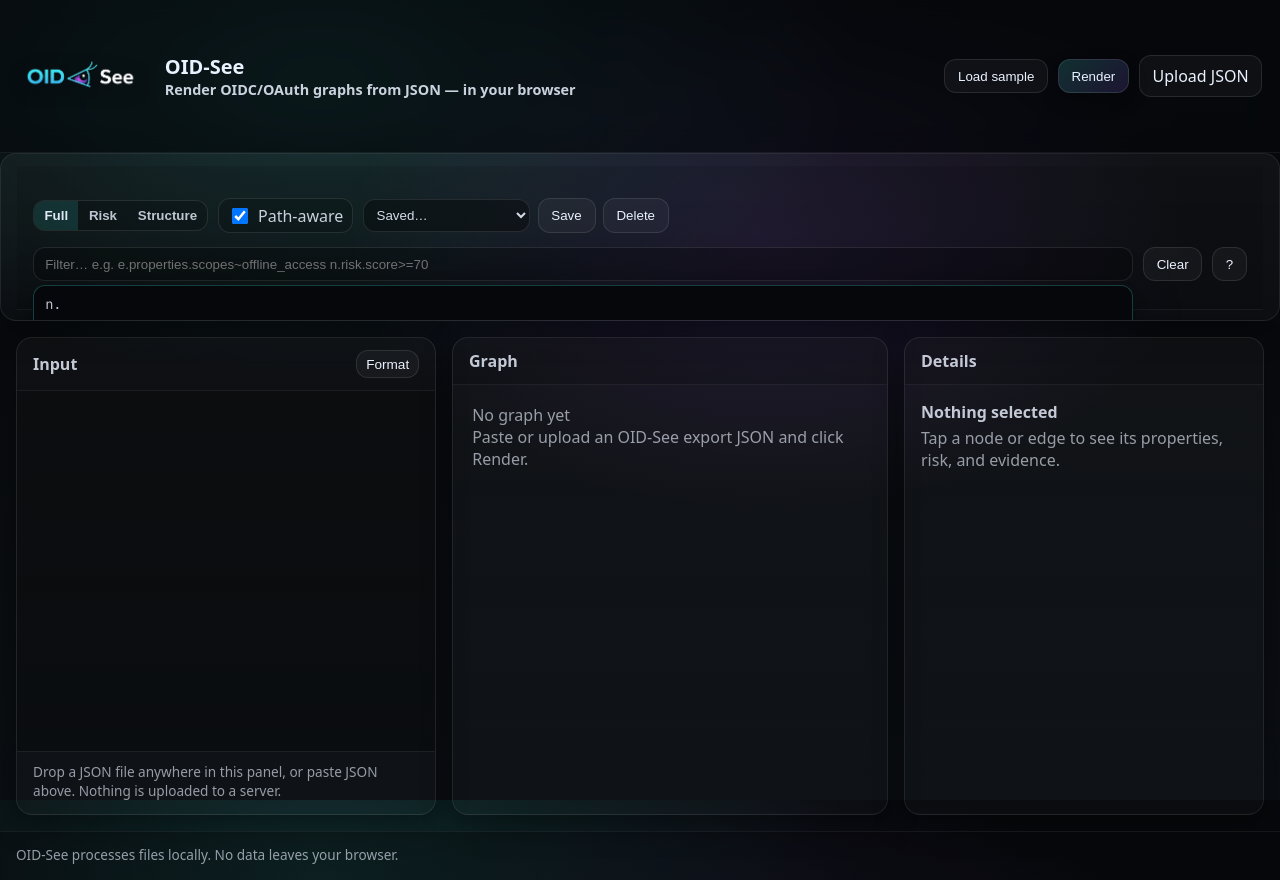
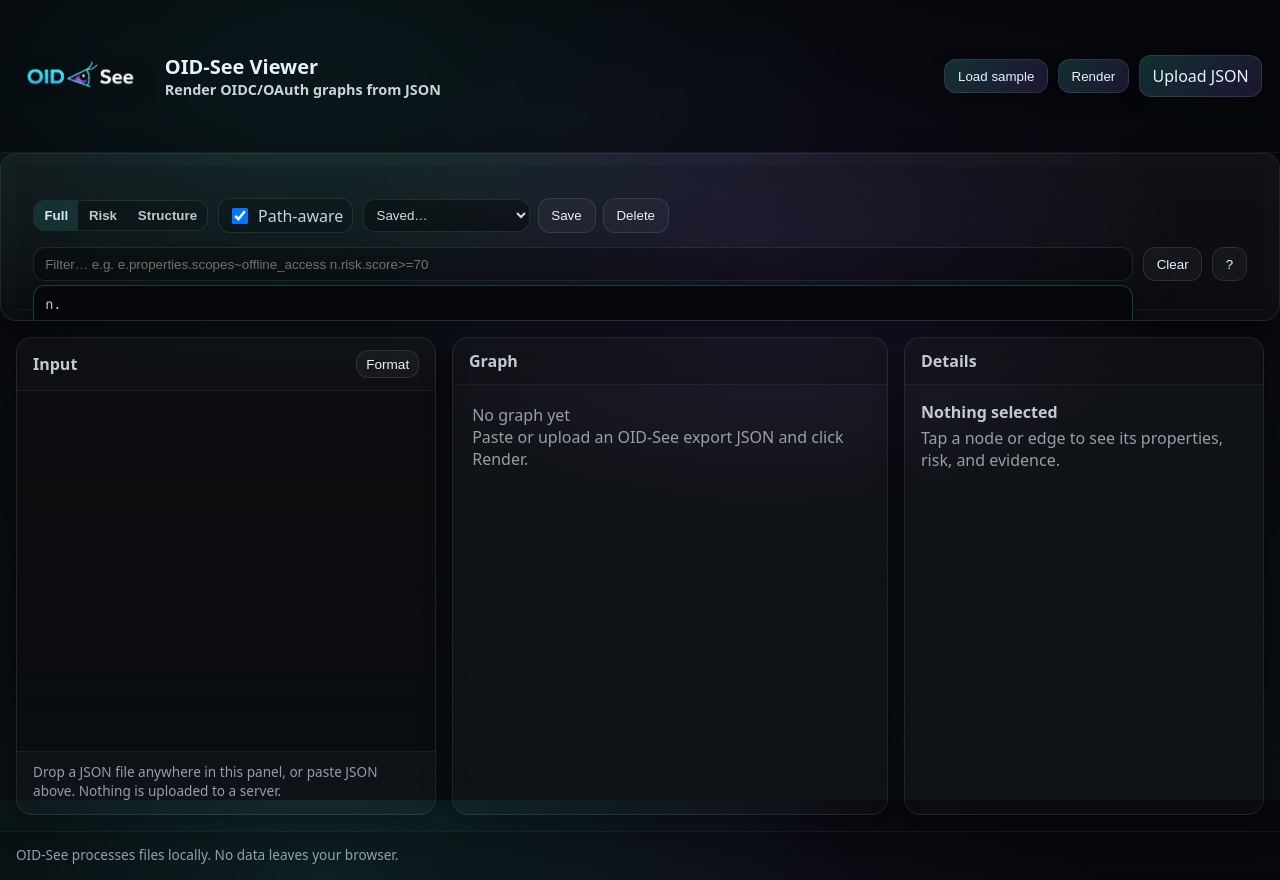
Before and after one commit to OID-See/OID-See, a React (Vite) app: page / in a window 1280 px wide. Built offline with nearby package versions, Linux system fonts and the light colour scheme.

Commit message:
top bar tweaks

```diff
--- a/src/App.tsx
+++ b/src/App.tsx
@@ -260,14 +260,14 @@
         <div className="brand">
           <img className="brand__logo" src="/icons/oidsee_logo.png" alt="OID-See" />
           <div className="brand__text">
-            <div className="brand__name">OID-See</div>
-            <div className="brand__tag">Render OIDC/OAuth graphs from JSON — in your browser</div>
+            <div className="brand__name">OID-See Viewer</div>
+            <div className="brand__tag">Render OIDC/OAuth graphs from JSON</div>
           </div>
         </div>
 
         <div className="topbar__actions">
           <button
-            className="btn btn--ghost"
+            className="btn"
             onClick={() => {
               const pretty = JSON.stringify(sampleObj, null, 2)
               setRaw(pretty)
@@ -280,7 +280,7 @@
             Render
           </button>
 
-          <label className="btn btn--ghost file">
+          <label className="btn file">
             <input
               type="file"
               accept="application/json,.json"
```
